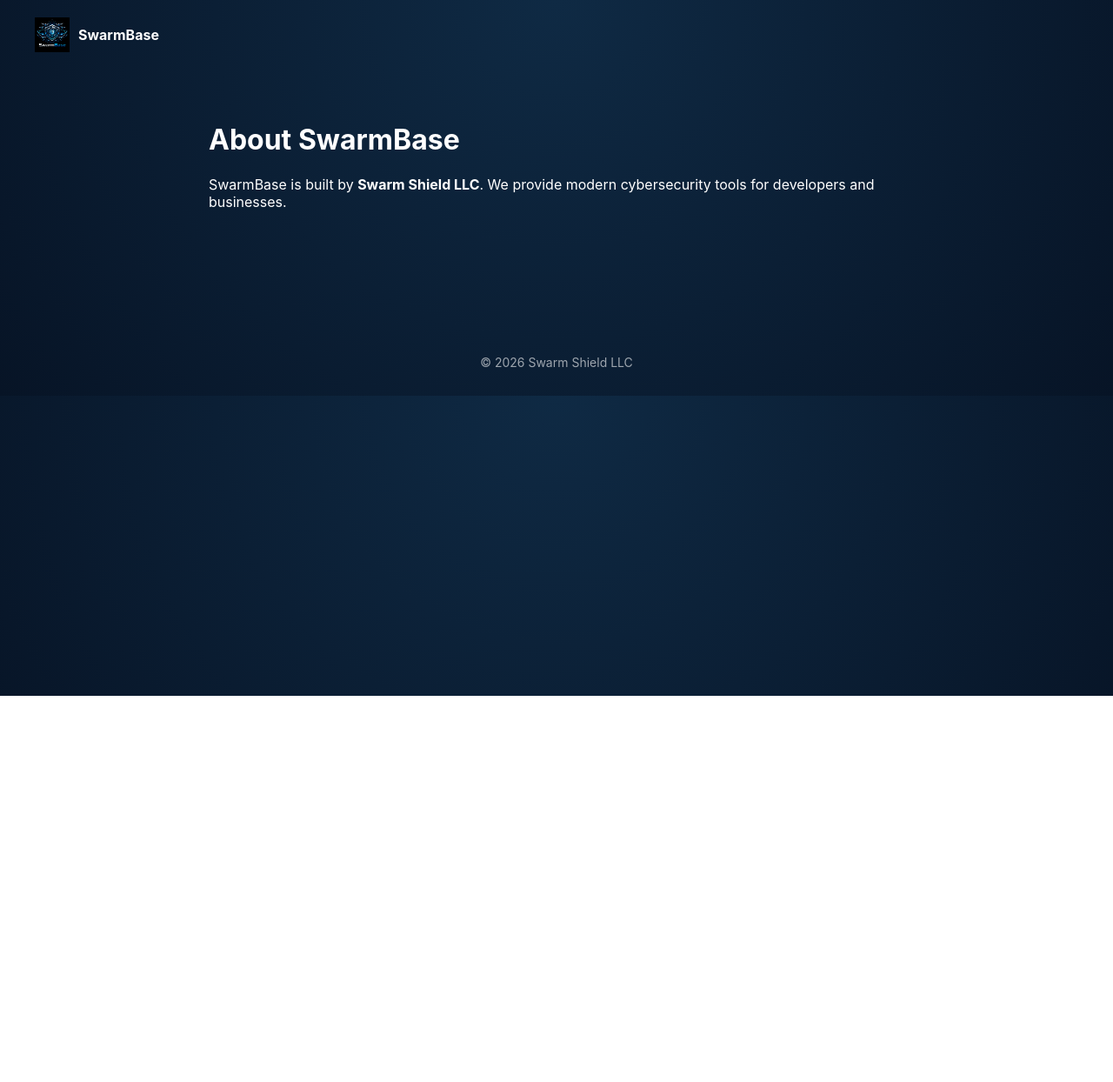
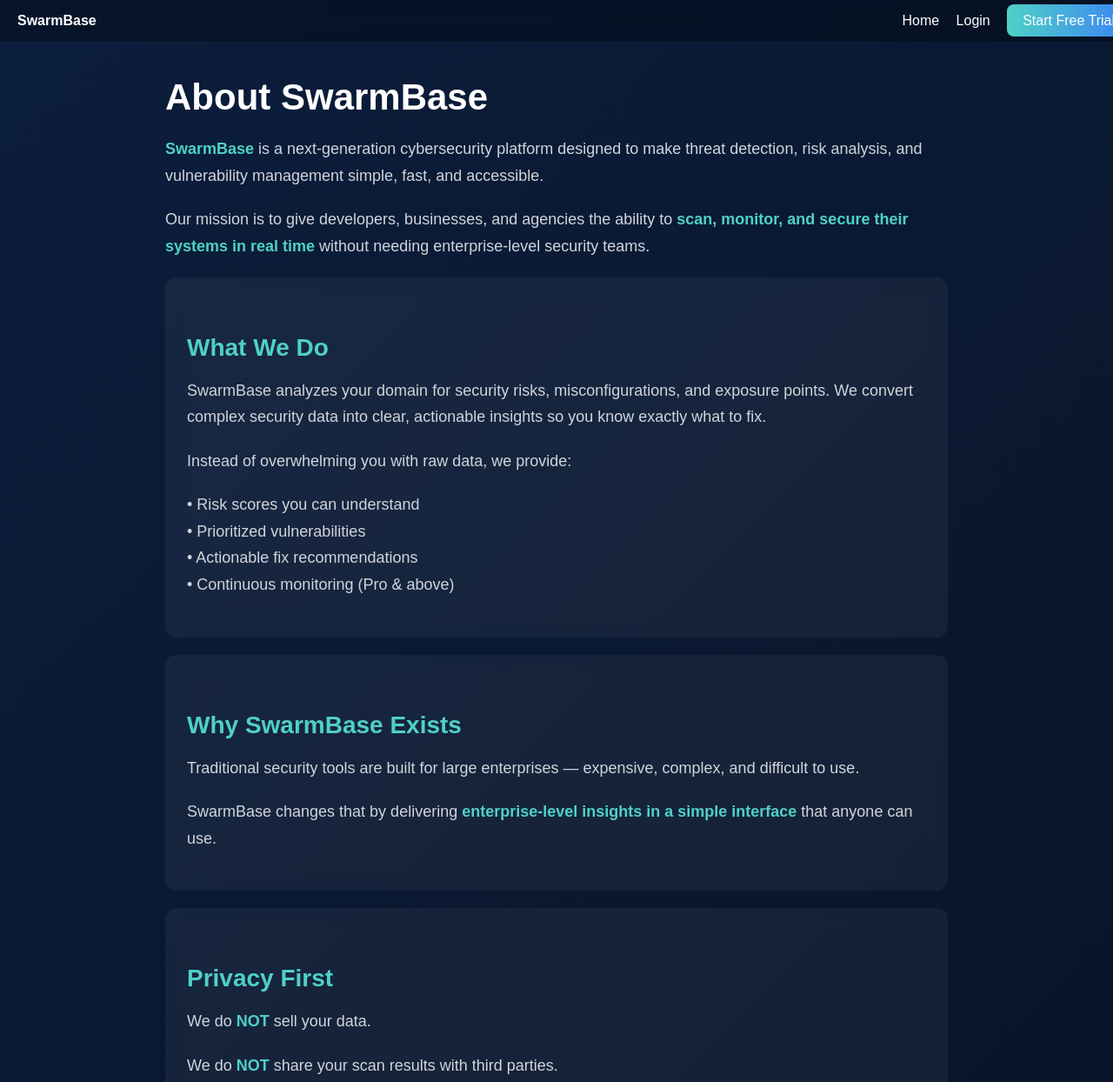
Before and after one commit to Bxk756/Swarmbase, a website: page public/about.html in a window 1280 px wide. Shown: the top 1244 px of the page at 87% size. Before the commit the page ends 800 px from the top, so only its background shows below. Drawn offline with Linux system fonts and the light colour scheme.

Commit message:
upgrade about page with better UX and trust content

```diff
--- a/public/about.html
+++ b/public/about.html
@@ -1,30 +1,167 @@
 <!DOCTYPE html>
-<html>
+<html lang="en">
 <head>
-<link rel="stylesheet" href="components.css">
+  <meta charset="UTF-8" />
+  <meta name="viewport" content="width=device-width, initial-scale=1.0" />
+  <title>About | SwarmBase</title>
+
+  <style>
+    body {
+      margin: 0;
+      font-family: Arial, sans-serif;
+      background: linear-gradient(135deg, #0b1e3d, #091326);
+      color: white;
+    }
+
+    .container {
+      max-width: 900px;
+      margin: 0 auto;
+      padding: 60px 20px;
+    }
+
+    h1 {
+      font-size: 42px;
+      margin-bottom: 20px;
+    }
+
+    h2 {
+      font-size: 28px;
+      margin-top: 40px;
+      margin-bottom: 15px;
+      color: #4fd1c5;
+    }
+
+    p {
+      font-size: 18px;
+      line-height: 1.7;
+      margin-bottom: 20px;
+      color: #d1d5db;
+    }
+
+    .highlight {
+      color: #4fd1c5;
+      font-weight: bold;
+    }
+
+    .card {
+      background: rgba(255,255,255,0.05);
+      border-radius: 12px;
+      padding: 25px;
+      margin-top: 20px;
+      backdrop-filter: blur(10px);
+    }
+
+    .nav {
+      position: fixed;
+      top: 0;
+      width: 100%;
+      background: rgba(0,0,0,0.3);
+      backdrop-filter: blur(10px);
+      padding: 15px 20px;
+      display: flex;
+      justify-content: space-between;
+      align-items: center;
+    }
+
+    .nav a {
+      color: white;
+      text-decoration: none;
+      margin-left: 15px;
+      font-weight: 500;
+    }
+
+    .btn {
+      background: linear-gradient(90deg, #4fd1c5, #3b82f6);
+      padding: 10px 18px;
+      border-radius: 8px;
+      color: white;
+      text-decoration: none;
+      font-weight: bold;
+    }
+  </style>
 </head>
-
 <body>
 
   <div class="nav">
-  <div class="logo">
-    <img src="/logo.png">
-    <strong>SwarmBase</strong>
+    <div><strong>SwarmBase</strong></div>
+    <div>
+      <a href="/">Home</a>
+      <a href="/login.html">Login</a>
+      <a href="/signup.html" class="btn">Start Free Trial</a>
     </div>
   </div>
 
-<div style="max-width:800px;margin:auto;padding:40px;">
+  <div class="container">
+
     <h1>About SwarmBase</h1>
 
     <p>
-SwarmBase is built by <strong>Swarm Shield LLC</strong>.
-We provide modern cybersecurity tools for developers and businesses.
+      <span class="highlight">SwarmBase</span> is a next-generation cybersecurity platform designed to make
+      threat detection, risk analysis, and vulnerability management simple, fast, and accessible.
     </p>
 
+    <p>
+      Our mission is to give developers, businesses, and agencies the ability to
+      <span class="highlight">scan, monitor, and secure their systems in real time</span>
+      without needing enterprise-level security teams.
+    </p>
+
+    <div class="card">
+      <h2>What We Do</h2>
+      <p>
+        SwarmBase analyzes your domain for security risks, misconfigurations, and exposure points.
+        We convert complex security data into clear, actionable insights so you know exactly what to fix.
+      </p>
+
+      <p>
+        Instead of overwhelming you with raw data, we provide:
+      </p>
+
+      <p>
+        • Risk scores you can understand<br>
+        • Prioritized vulnerabilities<br>
+        • Actionable fix recommendations<br>
+        • Continuous monitoring (Pro & above)
+      </p>
     </div>
 
-<div class="footer">
-© 2026 Swarm Shield LLC
+    <div class="card">
+      <h2>Why SwarmBase Exists</h2>
+      <p>
+        Traditional security tools are built for large enterprises — expensive, complex,
+        and difficult to use.
+      </p>
+
+      <p>
+        SwarmBase changes that by delivering
+        <span class="highlight">enterprise-level insights in a simple interface</span>
+        that anyone can use.
+      </p>
+    </div>
+
+    <div class="card">
+      <h2>Privacy First</h2>
+      <p>
+        We do <span class="highlight">NOT</span> sell your data.
+      </p>
+
+      <p>
+        We do <span class="highlight">NOT</span> share your scan results with third parties.
+      </p>
+
+      <p>
+        Your domains, findings, and security data remain private and under your control.
+      </p>
+    </div>
+
+    <div class="card">
+      <h2>Built By</h2>
+      <p>
+        SwarmBase is developed and operated by <span class="highlight">SwarmShield LLC</span>,
+        a cybersecurity-focused company dedicated to building modern, AI-powered security tools.
+      </p>
+    </div>
+
   </div>
 
 </body>
```
Lines whose indentation alone changed are shown as unchanged.
